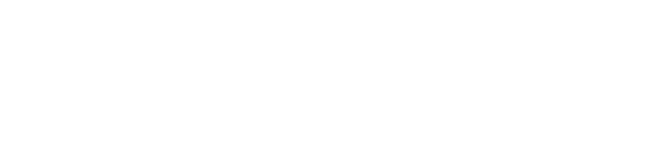
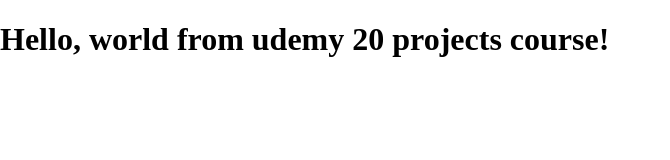
Before and after one commit to hristian-carabulea/template-test, a plain HTML site: page index.html in a window 1280 px wide. Shown: the whole page, without its empty margins (0-670 px from the left). Drawn offline with Linux system fonts and the light colour scheme.

Commit message:
hello, world

```diff
--- a/index.html
+++ b/index.html
@@ -9,6 +9,7 @@
   <link rel="stylesheet" href="style.css">
 </head>
 <body>
+  <h1>Hello, world from udemy 20 projects course!</h1>
   <!-- Ctrl K Ctrl C to insert HTML Comment -->
   <!-- Script -->
   <script src="script.js"></script>
```
